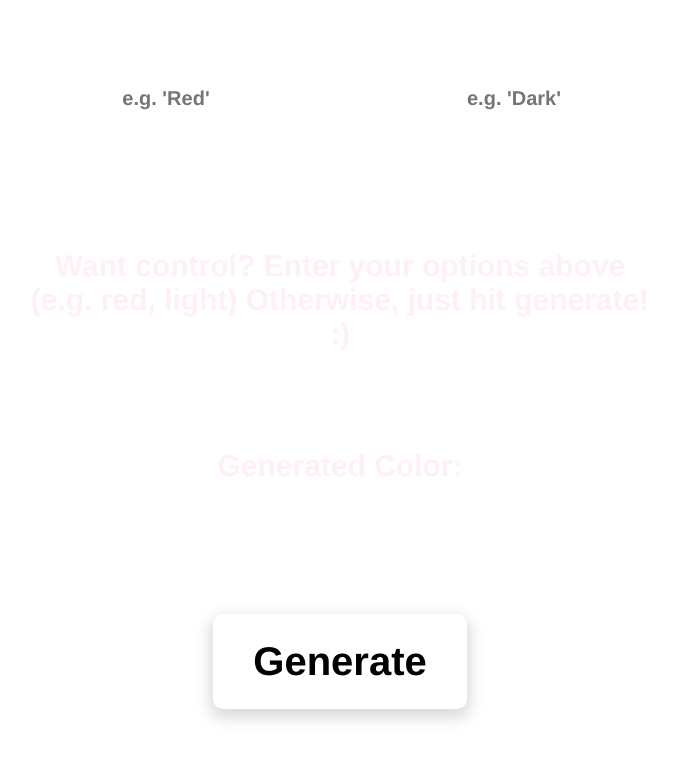
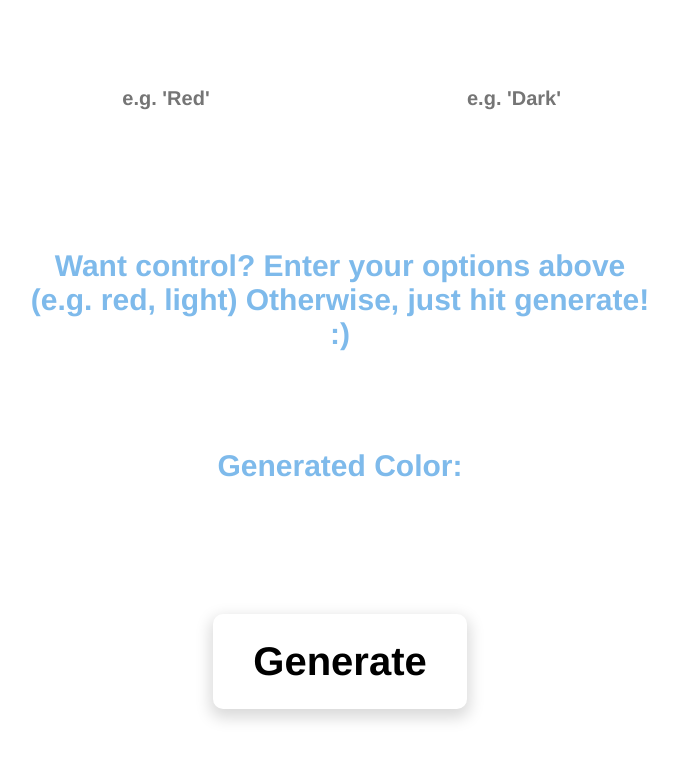
Before and after one commit to kimberley-blankenhorn/random-react-color-generator-jan-2022, a React (Create React App) app: page / in a window 1280 px wide. Shown: the top 760 px of the page, without its empty margins (308-986 px from the left). Built offline with nearby package versions, Linux system fonts and the light colour scheme.

Commit message:
Change color of text from white to another color

```diff
--- a/src/index.css
+++ b/src/index.css
@@ -80,7 +80,7 @@ button:hover {
   font-family: 'Franklin Gothic Medium', 'Arial Narrow', Arial, sans-serif;
   font-size: 30px;
   font-weight: bolder;
-  color: lavenderblush;
+  color: rgb(126, 186, 235);
   padding-bottom: 50px;
 }
 
```
